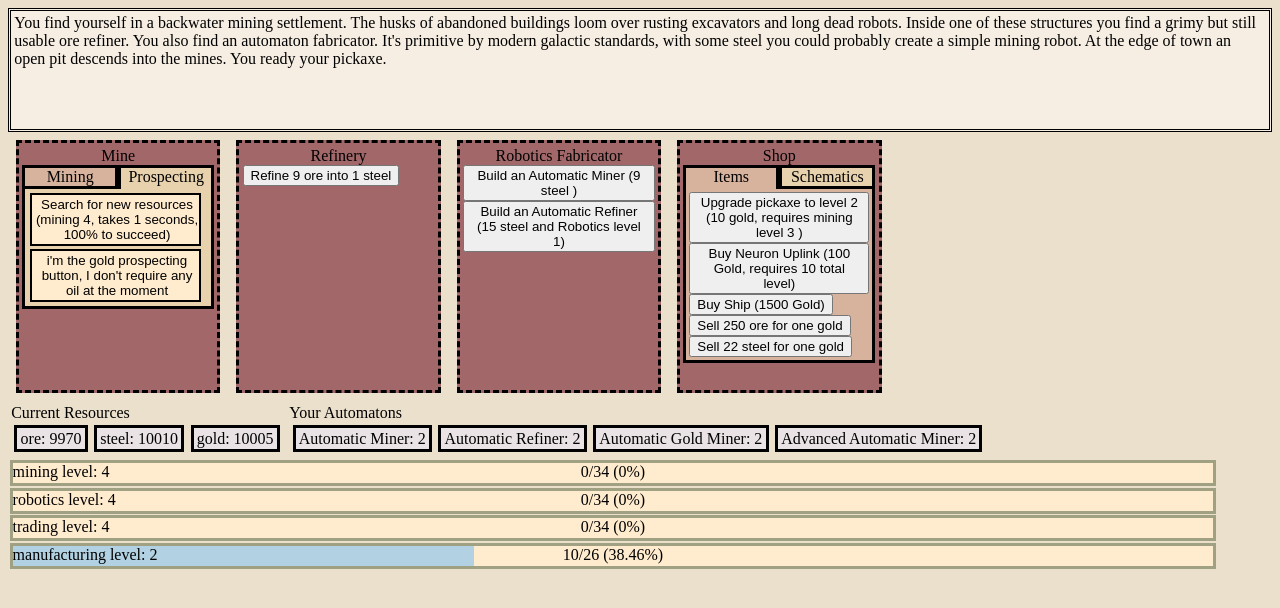
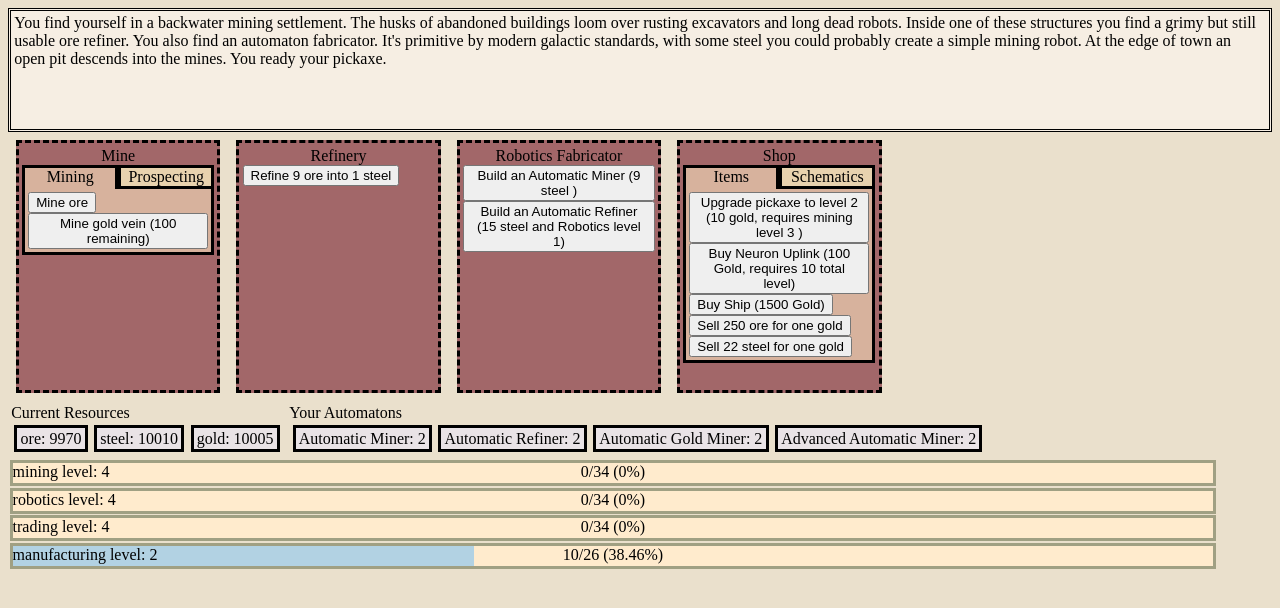
Before and after one commit to michaelwhittemore/vue-clicker-game, a Vue app: page / in a window 1280 px wide. Shown: the top 608 px of the page. Built offline with nearby package versions, Linux system fonts and the light colour scheme.

Commit message:
gold mining works for veins but still need to finish prospecting for them

```diff
--- /dev/null
+++ b/src/components/MineComponents/MineGoldVein.vue
@@ -0,0 +1,40 @@
+<script setup lang="ts">
+import { computed, ref } from 'vue';
+import { gameStateStorage } from '@/typescript/gameStateStorage';
+import { earnExperienceInSkill, activateNarrativeTrigger } from '@/typescript/gameHelpers';
+import PopUpText from '../UtilityComponents/PopUpText.vue';
+// We will need to wrap this in a v-if
+// I think we get all the data on the vein from gameStateStorage
+// HERE!
+const wasClickedTriggerGold = ref(false);
+const amountMined = ref(0);
+const computedTextForPopUpGold = computed(() => {
+  return `+${amountMined.value} Gold`; // TODO - this will scale with pickaxe
+})
+const onClickHandler = () => {
+  // add mining xp
+  earnExperienceInSkill('mining', 1)
+  if (gameStateStorage.upgrades.pickaxe.level > gameStateStorage.goldVeinInfo.amountLeft) {
+    amountMined.value = gameStateStorage.goldVeinInfo.amountLeft;
+  } else {
+    amountMined.value = gameStateStorage.upgrades.pickaxe.level;
+  }
+  wasClickedTriggerGold.value = !wasClickedTriggerGold.value;
+
+  gameStateStorage.resources.gold += amountMined.value;
+  gameStateStorage.goldVeinInfo.amountLeft -= amountMined.value;
+  if (gameStateStorage.goldVeinInfo.amountLeft === 0) {
+    activateNarrativeTrigger('minedOutGoldVein');
+    gameStateStorage.goldVeinInfo.isActive = false;
+  }
+}
+</script>
+<template>
+  <template v-if="gameStateStorage.goldVeinInfo.isActive">
+    <button @click="onClickHandler">
+      Mine gold vein ({{ gameStateStorage.goldVeinInfo.amountLeft }} remaining)
+      <PopUpText :textForPopUp="computedTextForPopUpGold" :wasClickedTrigger="wasClickedTriggerGold" :color="'gold'" />
+    </button>
+  </template>
+
+</template>
--- a/src/components/MineComponents/MineSplitWrapper.vue
+++ b/src/components/MineComponents/MineSplitWrapper.vue
@@ -18,10 +18,10 @@ const mineTabNames: Array<TabInformation> = [
     tabColorClass: 'prospectingColor'
   }
 ]
-//       <SelectableTab :tabs-map="mineTabs" :starting-tab="'Mining'" :tab-names="mineTabNames">
+      // <SelectableTab :tabs-map="mineTabs" :starting-tab="'Prospecting'" :tab-names="mineTabNames">
 
 </script>
 <template>
-      <SelectableTab :tabs-map="mineTabs" :starting-tab="'Prospecting'" :tab-names="mineTabNames">
+      <SelectableTab :tabs-map="mineTabs" :starting-tab="'Mining'" :tab-names="mineTabNames">
       </SelectableTab>
 </template>
--- a/src/components/MineComponents/MiningTab.vue
+++ b/src/components/MineComponents/MiningTab.vue
@@ -1,9 +1,12 @@
 <script setup lang="ts">
 import MineResourceButton from './MineResourceButton.vue';
+import MineGoldVein from './MineGoldVein.vue';
+
 </script>
 <template>
-<div class="miningColor selectableTab">
+  <div class="miningColor selectableTab">
     <MineResourceButton :resource-type="'ore'" />
-</div>
+    <MineGoldVein />
+  </div>
 
 </template>
--- a/src/components/MineComponents/ProspectForGoldButton.vue
+++ b/src/components/MineComponents/ProspectForGoldButton.vue
@@ -9,9 +9,18 @@ import LoadingStateComponent from '../UtilityComponents/LoadingStateComponent.vu
 // it needs to give xp
 // We will use loadingStateComponent again
 // need to have the button appear in the miningTab
+// Will need to track gold vein in the gameStateStorage
+// Maybe we should start with the mineVeinButton?
+const onEvent = () => {
+  console.log('done!')
+  //
+}
 const myString = "i'm the gold prospecting button, I don't require any oil at the moment"
+const shouldDisable = false; // has resources plus doesn't have active vein
+const duration = 3;
 </script>
 <template>
-<LoadingStateComponent :button-text="myString" :duration="10" :should-disable="false"/>
+<LoadingStateComponent :button-text="myString" :duration="duration" :should-disable="shouldDisable"
+@finished-loading="onEvent"/>
 
 </template>
--- a/src/typescript/gameConstants/narrativeTriggersToText.ts
+++ b/src/typescript/gameConstants/narrativeTriggersToText.ts
@@ -28,5 +28,6 @@ export const narrativeTriggersToText = {
     discoveredOil: 'TODO, You can now extract oil. Say something witty. You already found gold-gold, why not black gold?',
     discoveredPlastic: 'TODO, discoveredPlastic express bewilderment at plastic nuggets',
     discoveredSilicon: 'TODO, discoveredSilicon',
-    nothingFoundWhenProspecting: 'TODO,(mention that increasing your prospecting skill will improve these odds)'
+    nothingFoundWhenProspecting: 'TODO,(mention that increasing your prospecting skill will improve these odds)',
+    minedOutGoldVein: 'TODO, all good things must come to an end. There is no more gold in this vein.'
 }
--- a/src/typescript/gameStateStorage.ts
+++ b/src/typescript/gameStateStorage.ts
@@ -58,7 +58,10 @@ export interface StateStorageObject {
     prospectingTool: {
         isPurchased: boolean,
     },
-
+    goldVeinInfo: {
+      isActive: boolean,
+      amountLeft: number,
+    },
     unlockedSchematics: Array<string>,
     ship: {
         isPurchased: boolean,
@@ -135,6 +138,10 @@ const gameStateStorageObject: StateStorageObject = {
     prospectingTool: {
         isPurchased: false,
     },
+    goldVeinInfo: {
+      isActive: false,
+      amountLeft: 0,
+    },
     unlockedSchematics: [],
     ship: {
         isPurchased: false,
@@ -177,6 +184,10 @@ const TESTgameStateStorageObject = {
     prospectingTool: {
         isPurchased: true,
     },
+    goldVeinInfo: {
+      isActive: true,
+      amountLeft: 100,
+    },
 
 }
 
```
